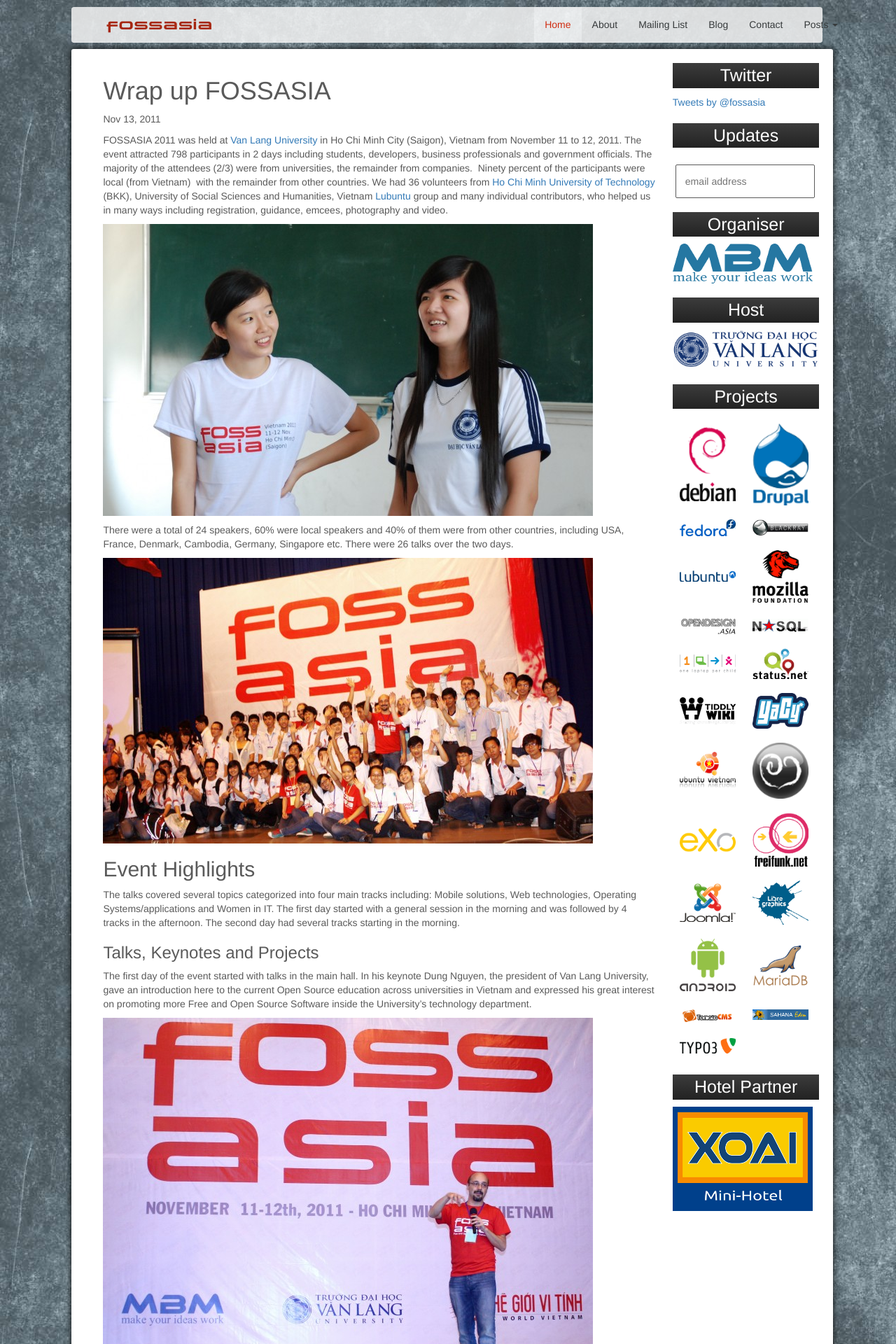
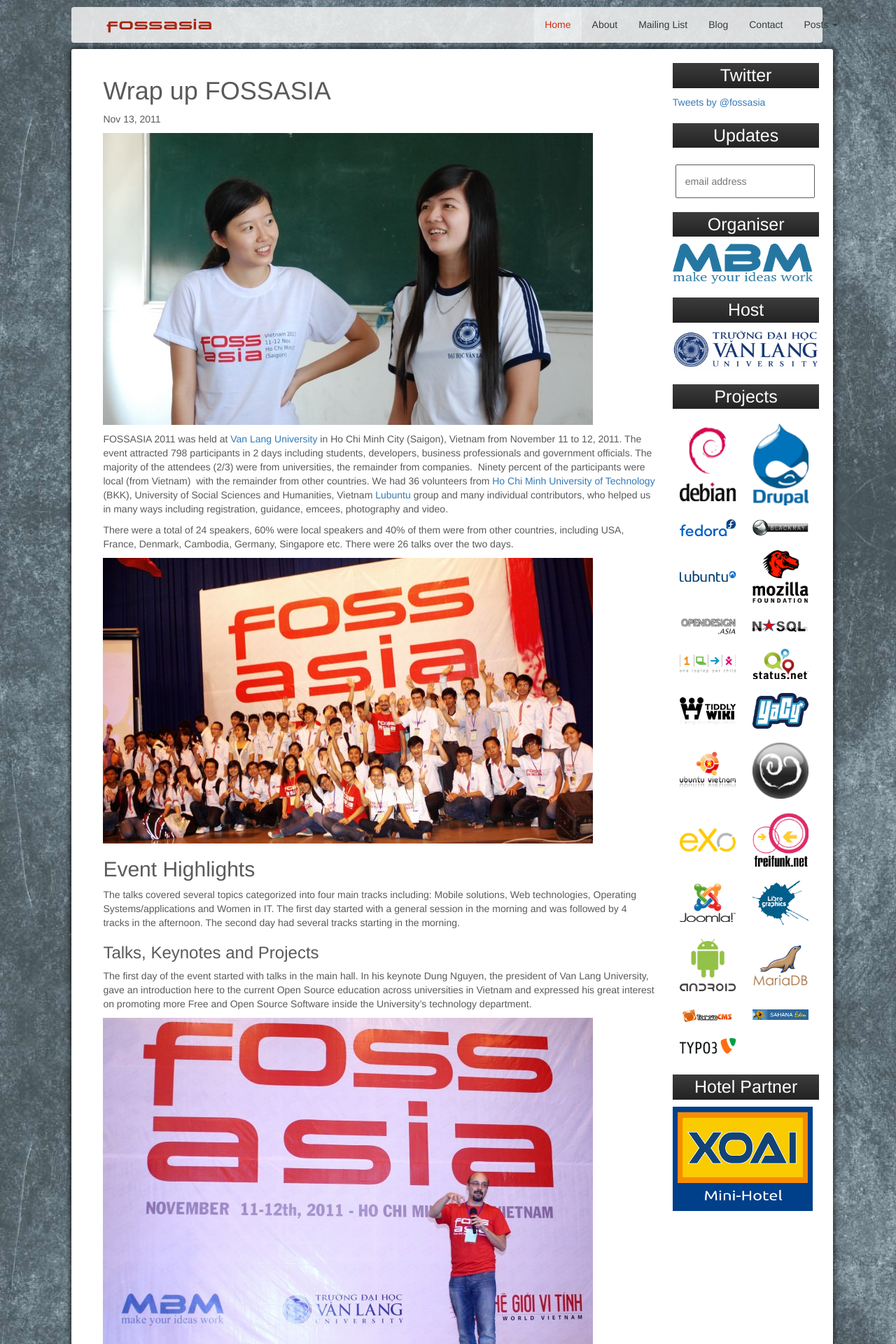
Before and after one commit to fossasia/2011.fossasia.org, a Jekyll site: the page built from _posts/2011-11-13-Wrap-up-FOSSASIA.markdown, in a window 1280 px wide. Shown: the top 1920 px of the page at 70% size. Built offline with Jekyll 4.4.1, drawn with Linux system fonts in a browser that asks for light colours; nearby versions of some CDN libraries; comment, search, counter and statistics services are not loaded.

Commit message:
Move photo to top

```diff
--- a/_posts/2011-11-13-Wrap-up-FOSSASIA.markdown
+++ b/_posts/2011-11-13-Wrap-up-FOSSASIA.markdown
@@ -3,9 +3,13 @@
 title: Wrap up FOSSASIA
 permalink: Wrap-up
 ---
+
+
+![]({{ site.baseurl }}/img/blog/WrapUp.jpg)
+
+
 FOSSASIA 2011 was held at [Van Lang University](http://www.vanlanguni.edu.vn/) in Ho Chi Minh City (Saigon), Vietnam from November 11 to 12, 2011. The  event attracted 798 participants in 2 days including students,  developers, business professionals and government officials. The  majority of the attendees (2/3) were from universities, the remainder  from companies. &nbsp;Ninety percent of the participants were local (from  Vietnam) &nbsp;with the remainder from other countries. We had 36 volunteers  from [Ho Chi Minh University of Technology](http://www.hcmut.edu.vn/) (BKK), University of Social Sciences and Humanities, Vietnam [Lubuntu](http://lubuntu.net) group and many individual contributors, who helped us in many ways  including registration, guidance, emcees, photography and video.
 
-![]({{ site.baseurl }}/img/blog/WrapUp.jpg)
 
 There  were a total of 24 speakers, 60% were local speakers and 40% of them  were from other countries, including USA, France, Denmark, Cambodia,  Germany, Singapore etc. There were 26 talks over the two days.
 
```
